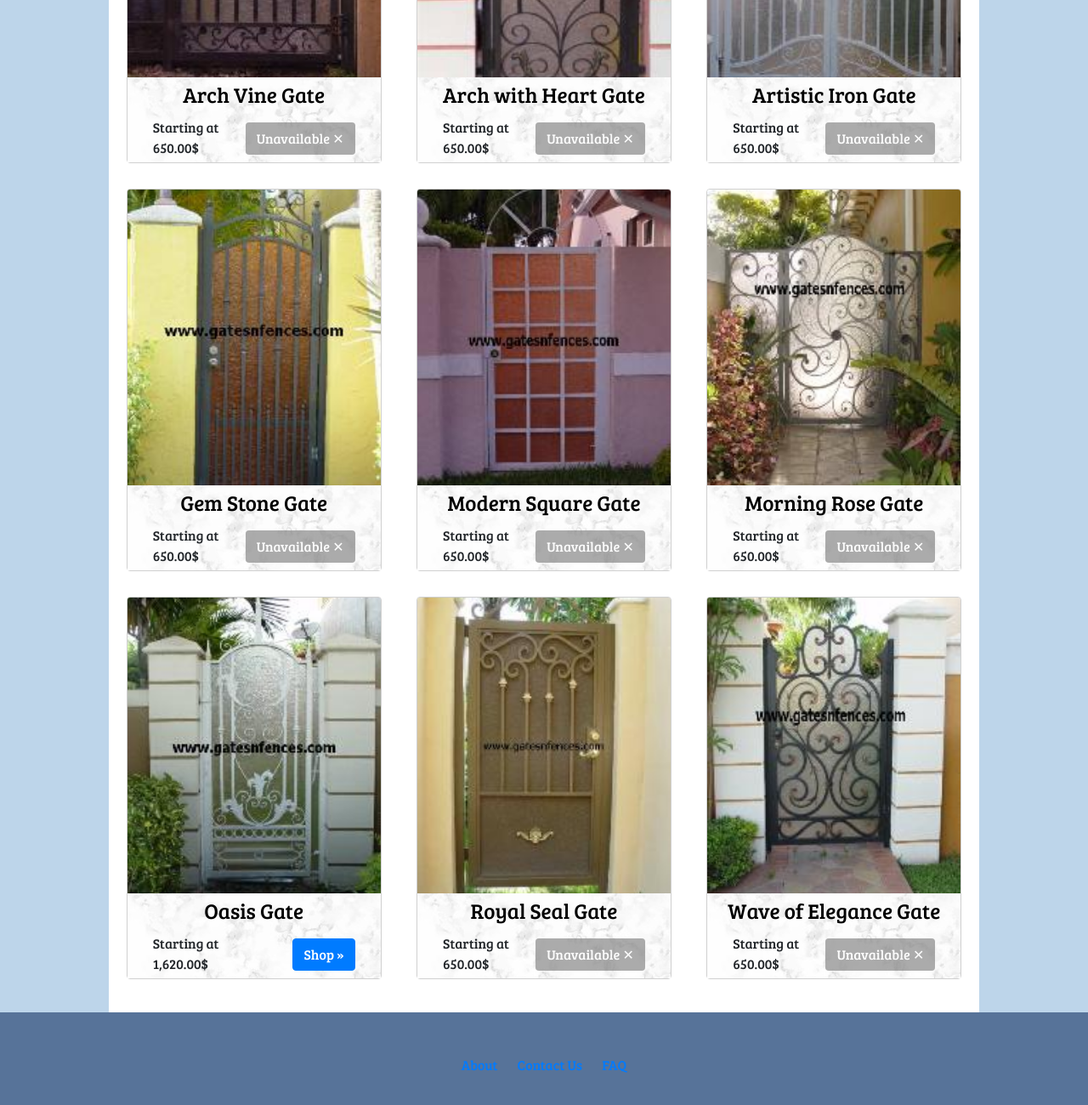
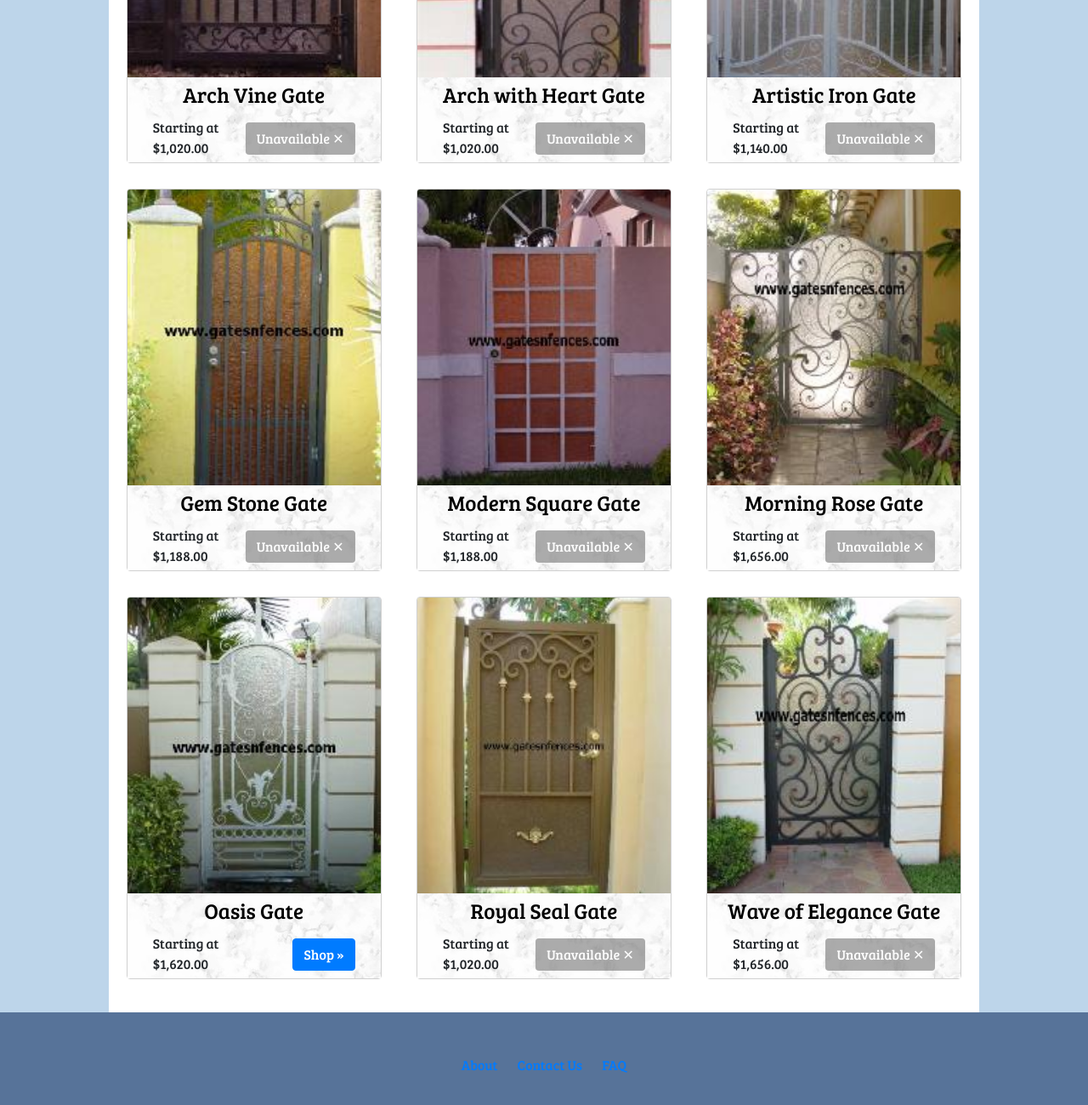
Before and after one commit to Matt-of-the-Fort/CECS-448-Assignment-2, a plain HTML site: page gateListView.html in a window 1280 px wide. Shown: the part 416-1716 px from the top of the page at 85% size. Drawn offline with nearby package versions, Linux system fonts and the light colour scheme.

Commit message:
updated prices

```diff
--- a/gateListView.html
+++ b/gateListView.html
@@ -42,7 +42,7 @@
                             <div class="container">
                                 <div class="row">
                                     <div class="col" id="padded-left">
-                                        Starting at 650.00$
+                                        Starting at $1,020.00
                                     </div>
                                     <div class="col text-right shop-button" id="padded-right">
                                         <a href="#" class="btn text-right btn-unavailable disabled">Unavailable &#10005;</a>
@@ -60,7 +60,7 @@
                             <div class="container">
                                 <div class="row">
                                     <div class="col" id="padded-left">
-                                        Starting at 650.00$
+                                        Starting at $1,020.00
                                     </div>
                                     <div class="col text-right shop-button" id="padded-right">
                                         <a href="#" class="btn text-right btn-unavailable disabled">Unavailable &#10005;</a>
@@ -78,7 +78,7 @@
                             <div class="container">
                                 <div class="row">
                                     <div class="col" id="padded-left">
-                                        Starting at 650.00$
+                                        Starting at $1,140.00
                                     </div>
                                     <div class="col text-right shop-button" id="padded-right">
                                         <a href="#" class="btn text-right btn-unavailable disabled">Unavailable &#10005;</a>
@@ -101,7 +101,7 @@
                         <div class="container">
                             <div class="row">
                                 <div class="col" id="padded-left">
-                                    Starting at 650.00$
+                                    Starting at $1,188.00
                                 </div>
                                 <div class="col text-right shop-button" id="padded-right">
                                     <a href="#" class="btn text-right btn-unavailable disabled">Unavailable &#10005;</a>
@@ -119,8 +119,8 @@
                         <div class="container">
                             <div class="row">
                                 <div class="col" id="padded-left">
-                                    Starting at 650.00$
-                                </div>
+                                        Starting at $1,188.00
+                                    </div>
                                 <div class="col text-right shop-button" id="padded-right">
                                     <a href="#" class="btn text-right btn-unavailable disabled">Unavailable &#10005;</a>
                                 </div>
@@ -137,7 +137,7 @@
                         <div class="container">
                             <div class="row">
                                 <div class="col" id="padded-left">
-                                    Starting at 650.00$
+                                    Starting at $1,656.00
                                 </div>
                                 <div class="col text-right shop-button" id="padded-right">
                                     <a href="#" class="btn text-right btn-unavailable disabled">Unavailable &#10005;</a>
@@ -161,7 +161,7 @@
                           <div class="container">
                               <div class="row">
                                   <div class="col" id="padded-left">
-                                      Starting at 1,620.00$
+                                      Starting at $1,620.00
                                   </div>
                                   <div class="col text-right shop-button" id="padded-right">
                                       <a href="./gateDetailView.html" class="btn btn-primary text-right">Shop &raquo</a>
@@ -179,7 +179,7 @@
                           <div class="container">
                               <div class="row">
                                   <div class="col" id="padded-left">
-                                      Starting at 650.00$
+                                      Starting at $1,020.00
                                   </div>
                                   <div class="col text-right shop-button" id="padded-right">
                                       <a href="#" class="btn text-right btn-unavailable disabled">Unavailable &#10005;</a>
@@ -197,7 +197,7 @@
                           <div class="container">
                               <div class="row">
                                   <div class="col" id="padded-left">
-                                      Starting at 650.00$
+                                      Starting at $1,656.00
                                   </div>
                                   <div class="col text-right shop-button" id="padded-right">
                                       <a href="#" class="btn text-right btn-unavailable disabled">Unavailable &#10005;</a>
```
